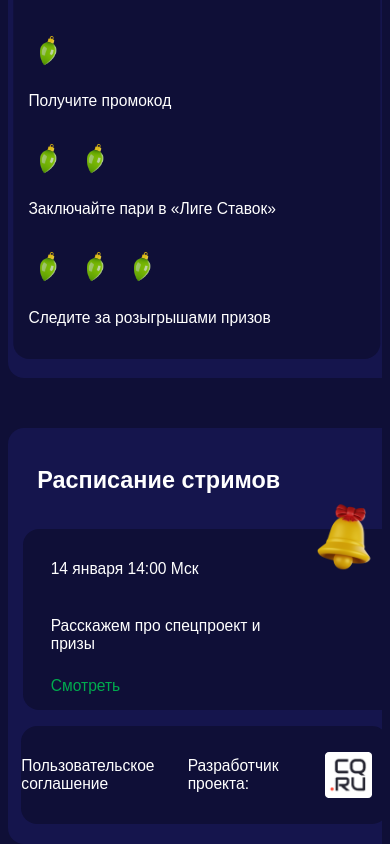
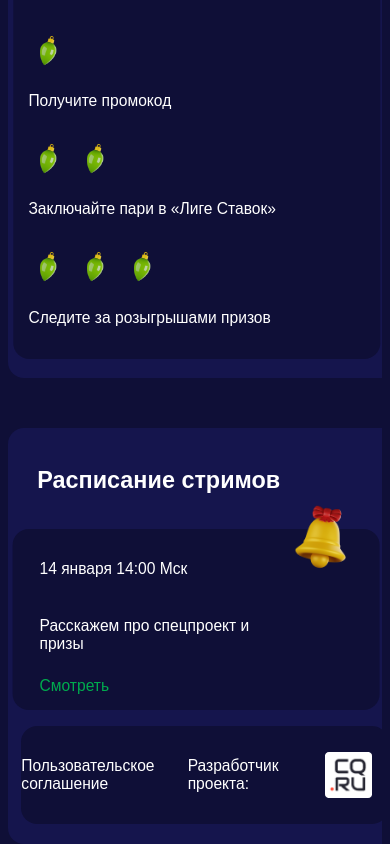
Before and after one commit to shifus/newyear, a Svelte app: page / in a window 390 px wide. Shown: the part 6855-7699 px from the top of the page. Built offline with nearby package versions, Linux system fonts and the light colour scheme.

Commit message:
Нижнюю тоже подвинул

```diff
--- a/src/components/Screen5.svelte
+++ b/src/components/Screen5.svelte
@@ -141,6 +141,9 @@
     .schedule-frame {
       padding: 4vw;
       max-width: 90vw;
+      transform: translateX(-5%);
+      width: 90%;
+      margin: 0;
     }
 
     .schedule-details {
```
Also changed, not shown: public/build/bundle.css, public/build/bundle.js, 1 other file (tests, documents, lock files or other folders).
